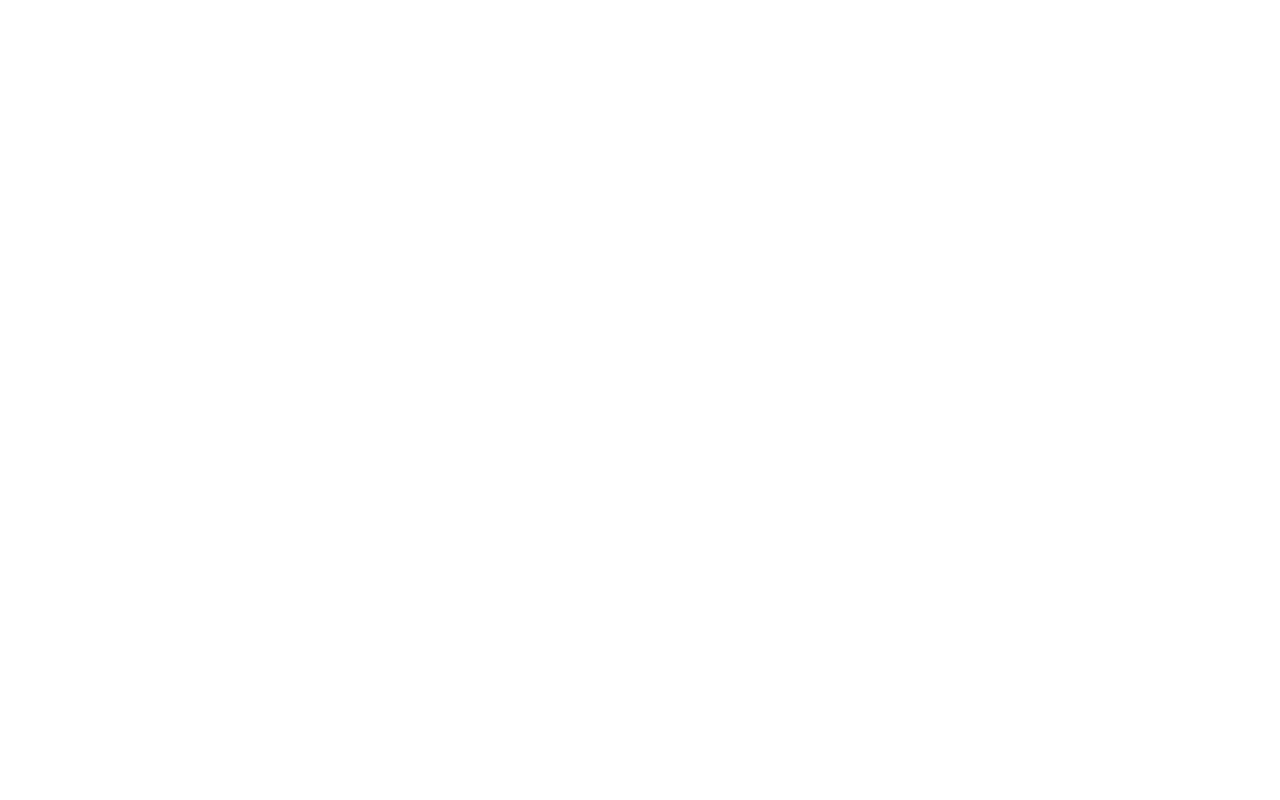
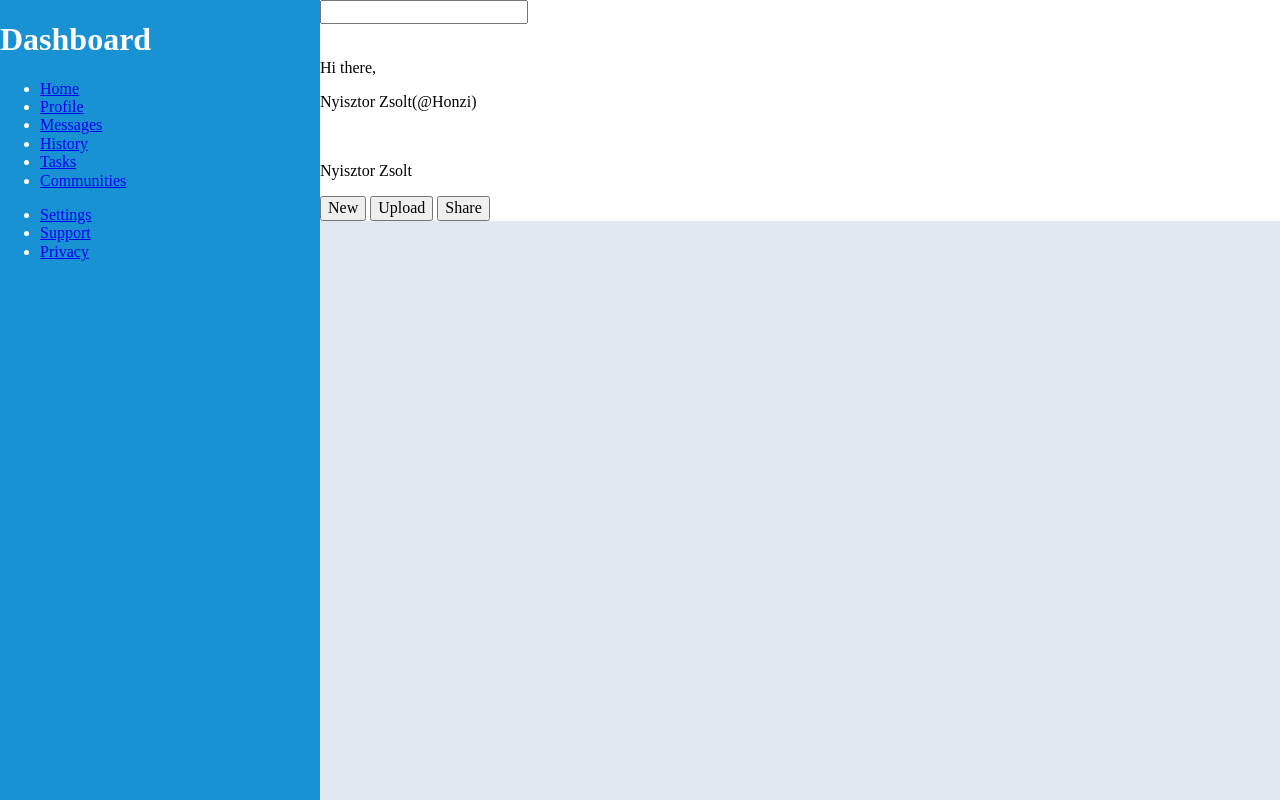
Before and after one commit to Honzi07/odin-admin-dashboard, a website: page index.html in a window 1280 px wide. Drawn offline with nearby package versions, Linux system fonts and the light colour scheme.

Commit message:
sidebar and header content

```diff
--- a/index.html
+++ b/index.html
@@ -9,6 +9,48 @@
     <link rel="stylesheet" href="style.css">
 </head>
 <body>
-
+    <aside>
+        <div>
+            <h1>Dashboard</h1>
+        </div>
+        <nav>
+            <ul>
+                <li><a href="#">Home</a></li>
+                <li><a href="#">Profile</a></li>
+                <li><a href="#">Messages</a></li>
+                <li><a href="#">History</a></li>
+                <li><a href="#">Tasks</a></li>
+                <li><a href="#">Communities</a></li>
+            </ul>
+        </nav>
+        <nav>
+            <ul>
+                <li><a href="#">Settings</a></li>
+                <li><a href="#">Support</a></li>
+                <li><a href="#">Privacy</a></li>
+            </ul>
+        </nav>
+    </aside>
+    <header>
+        <div>
+            <label for="search"></label>
+            <input type="text" name="search" id="search">
+        </div>
+        <div>
+            <img src="" alt="">
+            <p>Hi there,</p>
+            <p>Nyisztor Zsolt(@Honzi)</p>
+        </div>
+        <div>
+            <img src="" alt="">
+            <p>Nyisztor Zsolt</p>
+        </div>
+        <div>
+            <button>New</button>
+            <button>Upload</button>
+            <button>Share</button>
+        </div>
+    </header>
+    <main></main>
 </body>
 </html>
```
